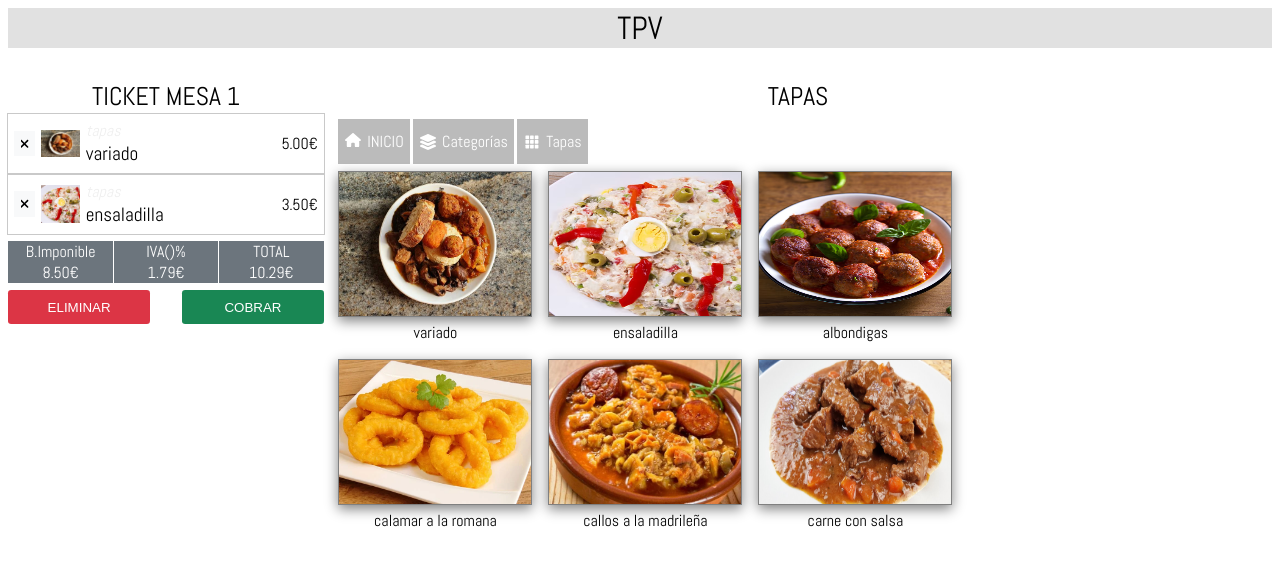
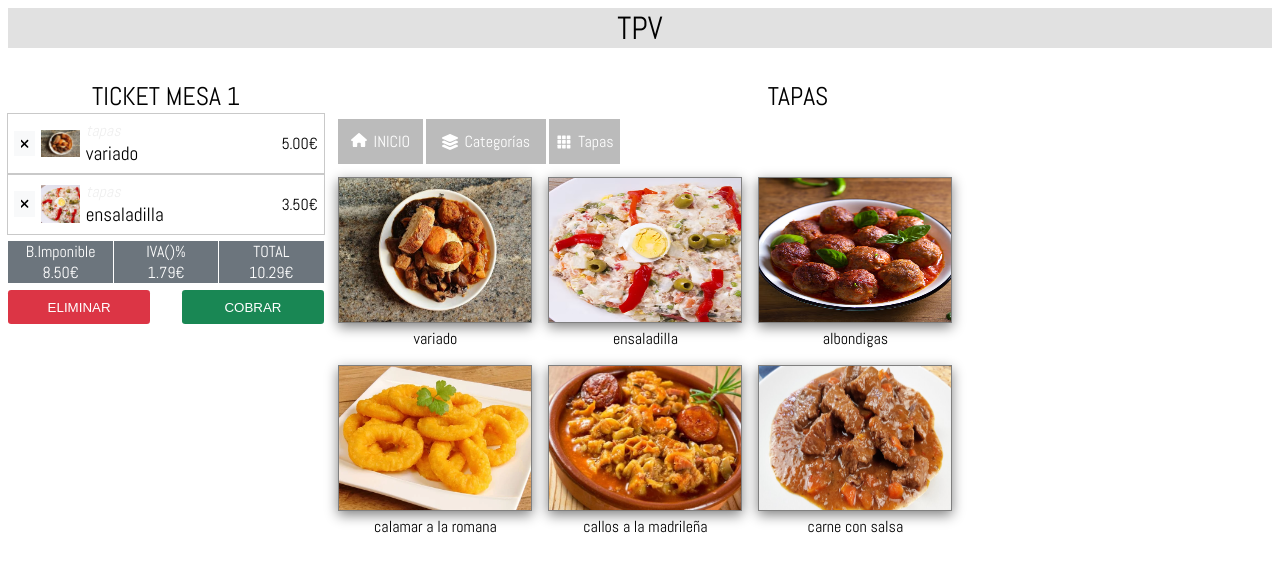
Before and after one commit to Adolfovi/tpv, a plain HTML site: page productos.html in a window 1280 px wide. Drawn offline with Linux system fonts and the light colour scheme.

Commit message:
Correción de margenes de los botones del menu

```diff
--- a/css/main.css
+++ b/css/main.css
@@ -306,7 +306,7 @@ header {
     display: flex;
     align-items: center;
     background-color: #bbbbbb;
-    padding: 0.4rem;
+    padding: 0.6rem 0.8rem 0.6rem 0.8rem;
 }
 
 .menu-buttons-index:hover {
@@ -328,7 +328,7 @@ header {
 }
 
 .menu-buttons-container {
-    margin: 0.4rem;
+    margin: 0.4rem 0.4rem 0.8rem 0.4rem;
 }
 
 .menu-buttons-index div span {
@@ -354,7 +354,7 @@ header {
     display: flex;
     align-items: center;
     background-color: #bbbbbb;
-    padding: 0.4rem;
+    padding: 0.6rem 1.0rem 0.6rem 1.0rem;
     margin-left: 0.2rem;
 }
 
```
